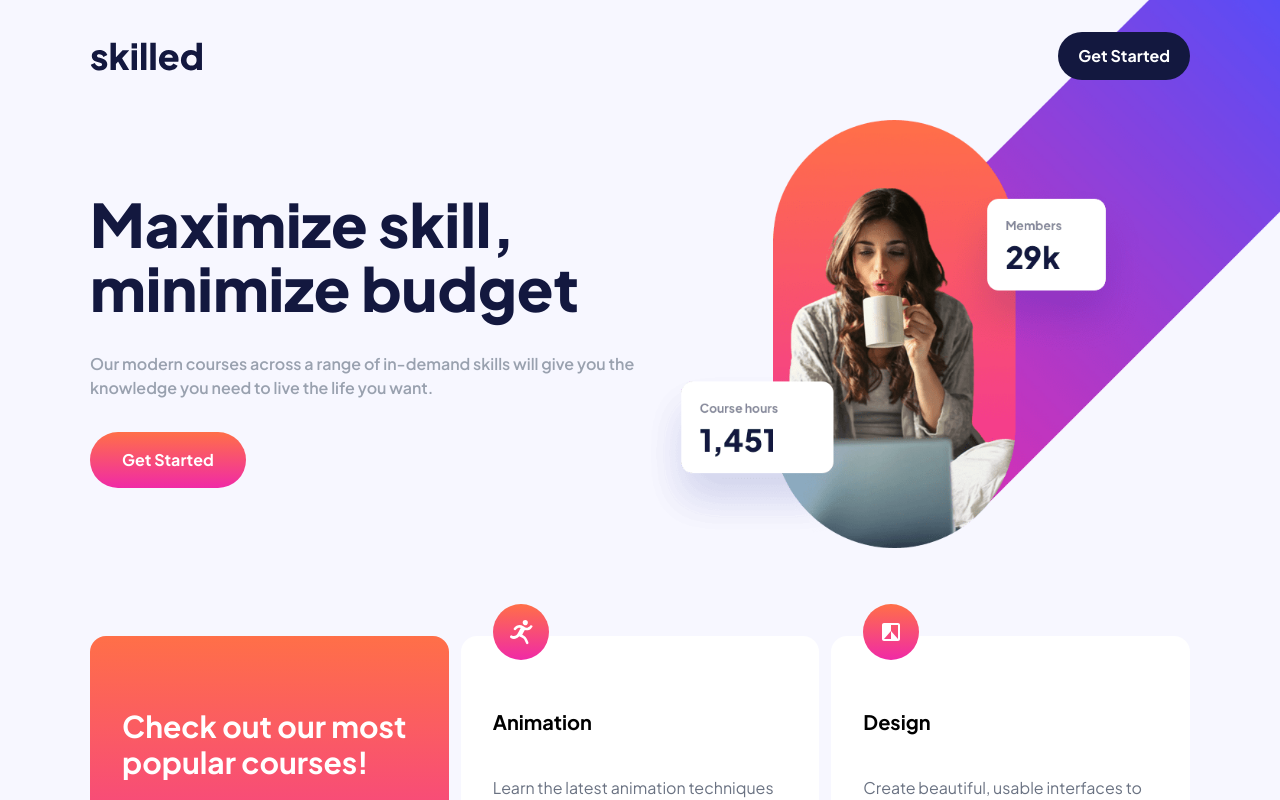
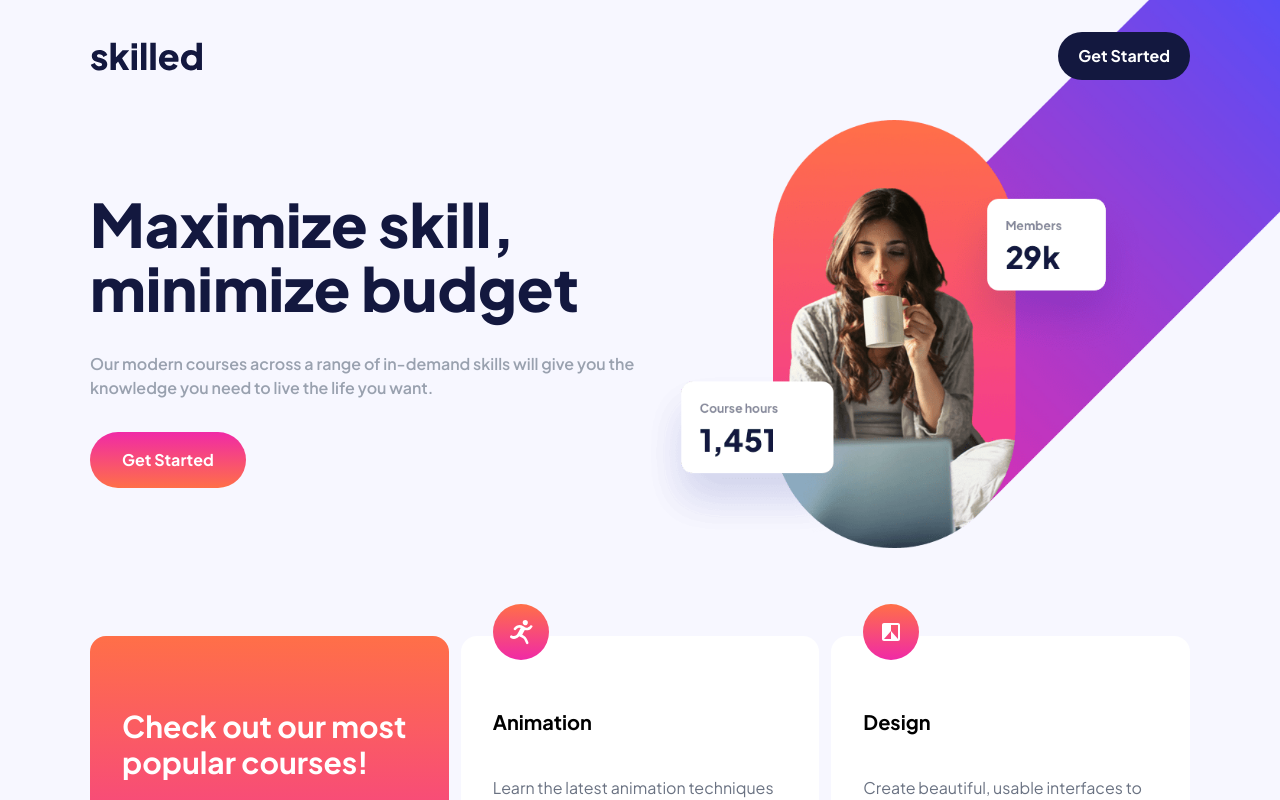
Before and after one commit to elhamrajairad/Skilled-e-learning-landing-page, a Next.js app: page / in a window 1280 px wide. In both pictures the pointer is over the button 167 px from the left and 460 px from the top of the page. Shown: the top 800 px of the page. Built offline with nearby package versions, Linux system fonts and the light colour scheme.

Commit message:
fix bug button component

```diff
--- a/app/components/Button.tsx
+++ b/app/components/Button.tsx
@@ -9,8 +9,8 @@ export default function Button({ variant = "simple", size = "sm" }: IButtonProps
     const generalStyle = "rounded-full capitalize font-bold cursor-pointer"
     const variantStyle = {
         simple: "text-main-orange bg-white",
-        primaryGradient: "bg-primary-gradient text-white hover:opacity-2",
-        secondGradient: "bg-secondary-gradient text-white hover:opacity-2",
+        primaryGradient: "bg-primary-gradient text-white",
+        secondGradient: "bg-secondary-gradient text-white",
         colored: "bg-blue text-white hover:bg-blue-hover"
     }
     const variantSize = {
--- a/app/globals.css
+++ b/app/globals.css
@@ -25,3 +25,10 @@
 .bg-secondary-gradient {
   background: linear-gradient(180deg, #4851ff 0%, #f02aa6 99.92%);
 }
+.bg-primary-gradient:hover {
+  background: linear-gradient(180deg, #f02aa6 0.04%, #ff6f48 100%);
+}
+
+.bg-secondary-gradient:hover {
+  background: linear-gradient(180deg, #f02aa6 0%, #4851ff 99.92%);
+}
```
